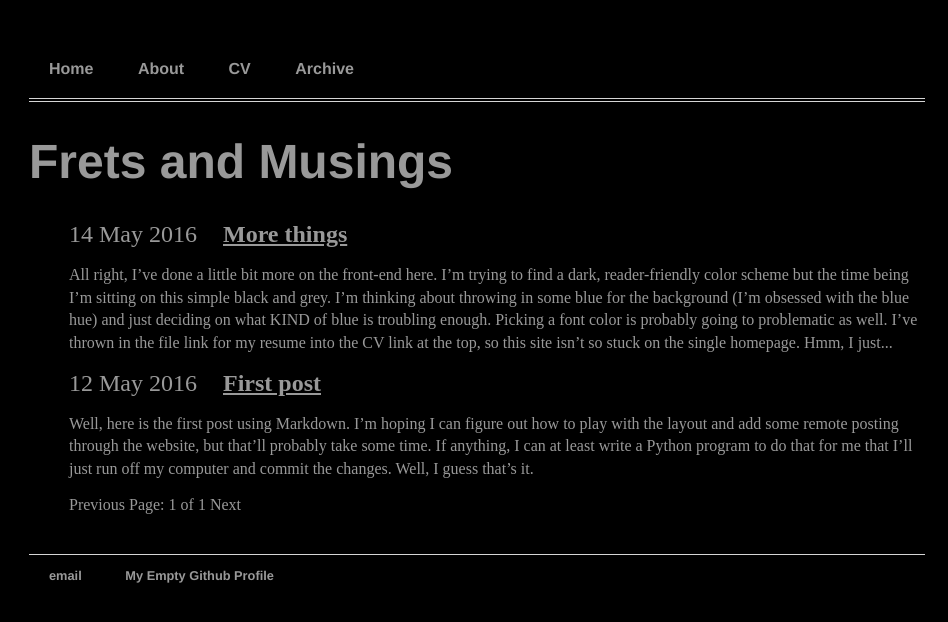
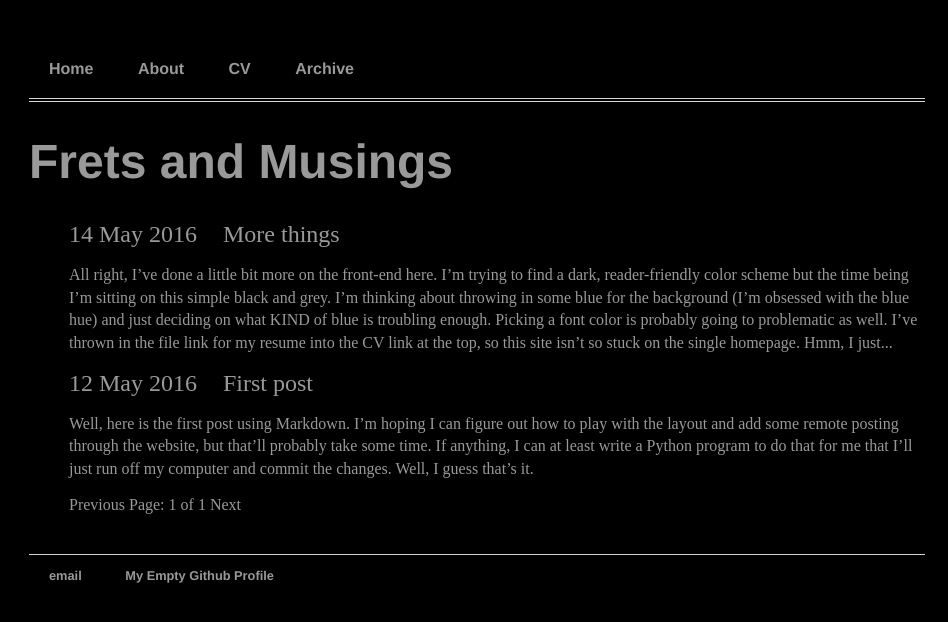
Before and after one commit to rgodinez/rgodinez.github.io, a Jekyll site: the page built from index.html, in a window 1280 px wide. Shown: the top 622 px of the page, without its empty margins (163-1111 px from the left). Built offline with Jekyll 4.4.1, drawn with Linux system fonts in a browser that asks for light colours; the list of posts is cut into pages by our own code.

Commit message:
Update main.css

```diff
--- a/stylesheets/main.css
+++ b/stylesheets/main.css
@@ -23,7 +23,7 @@
     padding: 20px;
 }
 
-ul.posts li a {
+ul.posts li a:hover {
     font-weight: bold;
     text-decoration: underline;
 }
```
